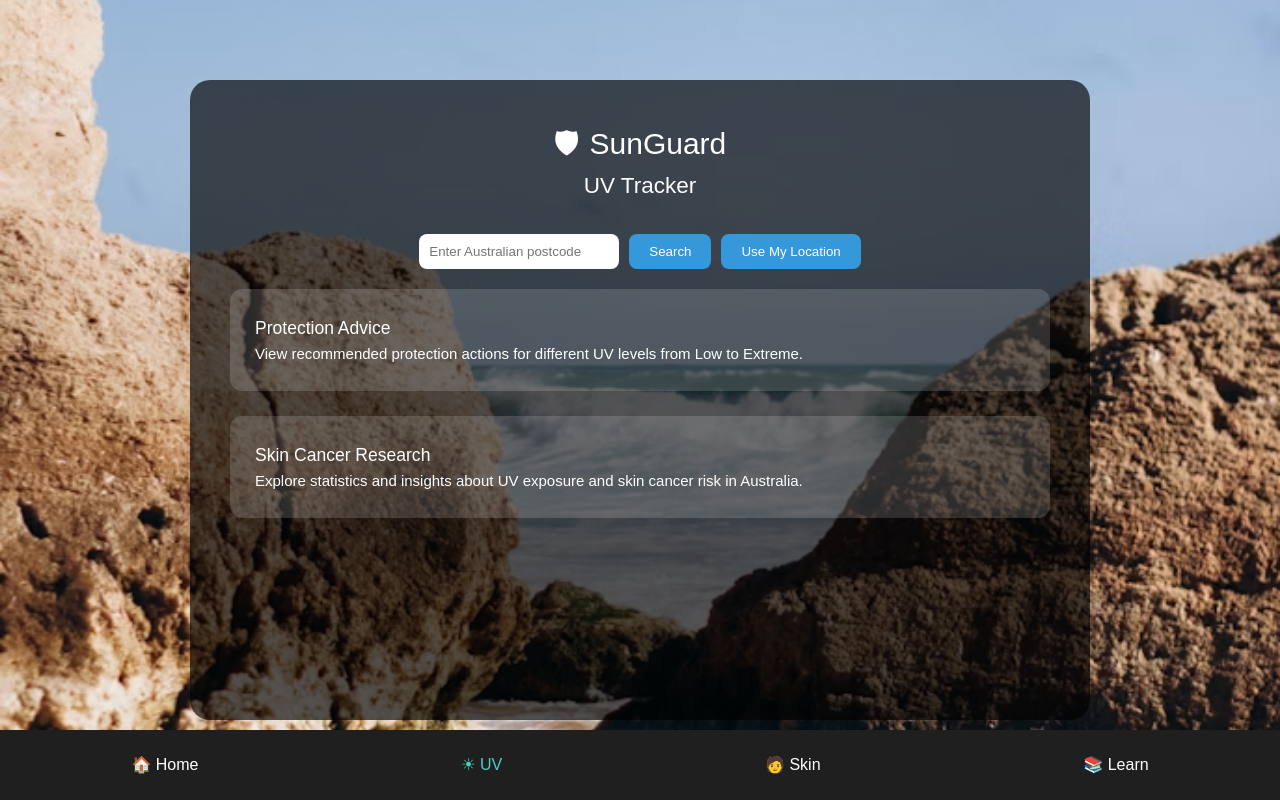
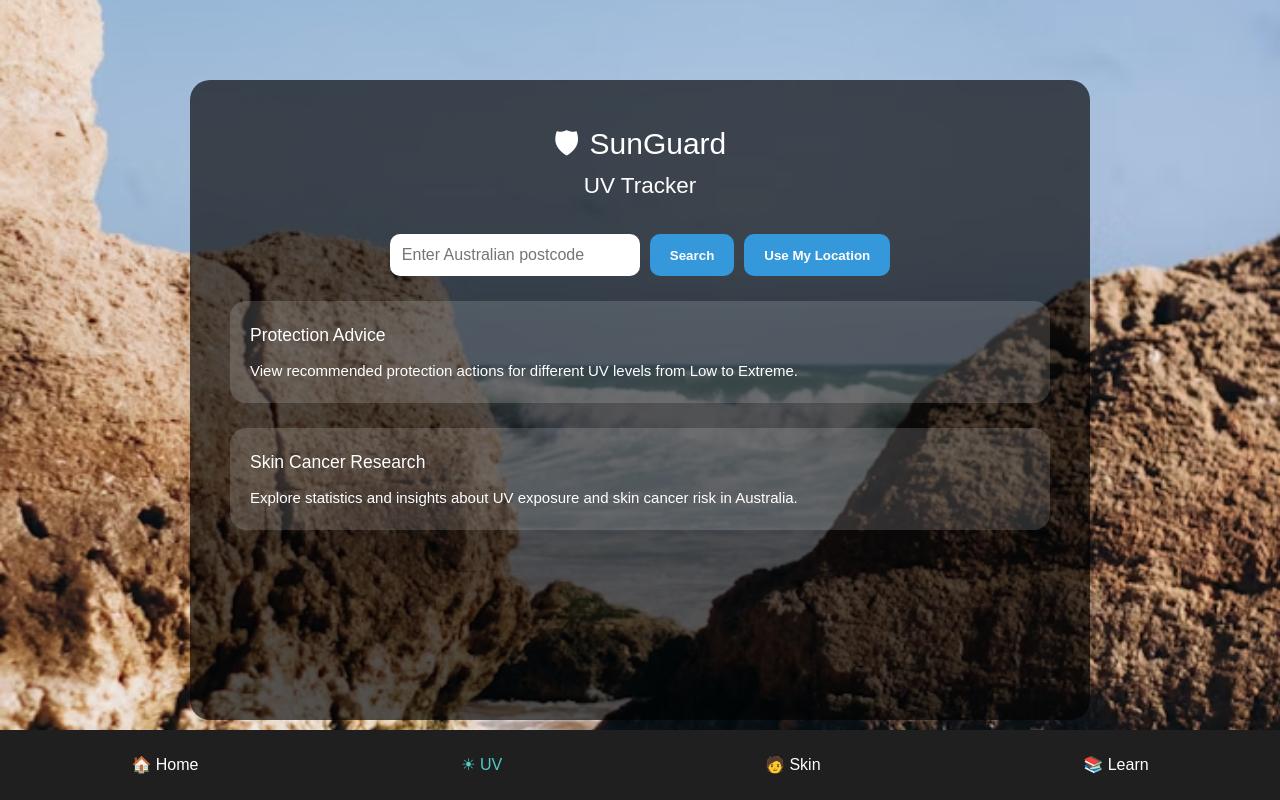
Before and after one commit to Iniyan0037/sunsmart-fullstack, a Vue app in the folder frontend/: page /uv in a window 1280 px wide. Built offline with nearby package versions, Linux system fonts and the light colour scheme; no server answers.

Commit message:
Update UVTrackerView.vue

```diff
--- a/frontend/src/views/UVTrackerView.vue
+++ b/frontend/src/views/UVTrackerView.vue
@@ -52,6 +52,7 @@
 import { ref } from "vue";
 import { useRouter } from "vue-router";
 
+const API_BASE = import.meta.env.VITE_API_BASE;
 const router = useRouter();
 
 // State variables
@@ -73,7 +74,6 @@ function goResearch() {
 
 /**
  * Step 1: Search latitude/longitude via Postcode
- * (Keeping this simple via public API, or you can move to backend too)
  */
 async function searchPostcode() {
   if (!postcode.value) return;
@@ -90,7 +90,6 @@ async function searchPostcode() {
     const lon = data.places[0].longitude;
     location.value = data.places[0]["place name"];
 
-    // Trigger UV fetch from OUR backend
     getUV(lat, lon);
   } catch (error) {
     console.error("Postcode search failed:", error);
@@ -112,20 +111,16 @@ function getLocation() {
     const lon = pos.coords.longitude;
     location.value = "Current Location";
 
-    // Trigger UV fetch from OUR backend
     getUV(lat, lon);
   });
 }
 
 /**
- * Step 3: Fetch UV Index from YOUR BACKEND
- * This satisfies the requirement: "Not directly access the external API"
+ * Step 3: Fetch UV Index from backend
  */
 async function getUV(lat, lon) {
   try {
-    // 关键修改：请求地址指向你本地运行的 Node.js 后端
-    const backendUrl = `http://3.107.240.160:3000/api/uv?lat=${lat}&lon=${lon}`;
-
+    const backendUrl = `${API_BASE}/api/uv?lat=${lat}&lon=${lon}`;
     const res = await fetch(backendUrl);
 
     if (!res.ok) {
@@ -133,15 +128,11 @@ async function getUV(lat, lon) {
     }
 
     const data = await res.json();
-
-    // 根据后端返回的数据结构更新（假设后端返回 { uv_index: 5.2 }）
     uv.value = parseFloat(data.uv_index).toFixed(1);
-
-    // Update UI levels and colors
     setLevel();
   } catch (error) {
     console.error("Error fetching from backend:", error);
-    alert("Failed to fetch UV data from backend server. Make sure your server.js is running!");
+    alert("Failed to fetch UV data from backend server.");
   }
 }
 
@@ -174,7 +165,6 @@ function setLevel() {
 </script>
 
 <style scoped>
-/* 保持你原来的样式不变 */
 .page {
   width: 100%;
   min-height: 100vh;
@@ -218,18 +208,21 @@ function setLevel() {
 }
 
 .location input {
-  padding: 10px;
-  border-radius: 8px;
+  padding: 12px;
+  width: 250px;
+  border-radius: 10px;
   border: none;
-  width: 200px;
+  outline: none;
+  font-size: 16px;
 }
 
 .location button {
-  padding: 10px 20px;
+  padding: 12px 20px;
   border: none;
-  border-radius: 8px;
+  border-radius: 10px;
   background: #3498db;
   color: white;
+  font-weight: bold;
   cursor: pointer;
 }
 
@@ -239,75 +232,76 @@ function setLevel() {
 
 .uvCard {
   text-align: center;
-  margin-bottom: 30px;
+  margin: 30px 0;
 }
 
 .circle {
-  width: 120px;
-  height: 120px;
+  width: 140px;
+  height: 140px;
   border-radius: 50%;
+  margin: 20px auto;
   display: flex;
   align-items: center;
   justify-content: center;
-  font-size: 36px;
+  font-size: 42px;
+  font-weight: bold;
   color: white;
-  margin: 10px auto;
-  box-shadow: 0 4px 15px rgba(0, 0, 0, 0.3);
 }
 
 .level {
-  font-size: 20px;
+  font-size: 22px;
   font-weight: bold;
 }
 
 .barSection {
-  margin-bottom: 40px;
-  text-align: center;
+  margin: 30px 0;
 }
 
 .uvBar {
-  height: 16px;
-  background: linear-gradient(to right, #2ecc71, #f1c40f, #e67e22, #e74c3c, #8e44ad);
+  height: 14px;
   border-radius: 10px;
+  background: linear-gradient(
+    to right,
+    #2ecc71 0%,
+    #f1c40f 25%,
+    #e67e22 50%,
+    #e74c3c 75%,
+    #8e44ad 100%
+  );
   position: relative;
-  margin-top: 10px;
 }
 
 .marker {
-  width: 10px;
+  position: absolute;
+  top: -6px;
+  width: 4px;
   height: 26px;
   background: white;
-  position: absolute;
-  top: -5px;
-  border-radius: 2px;
-  transition: 0.4s ease-out;
-  box-shadow: 0 0 5px rgba(0, 0, 0, 0.5);
+  border-radius: 4px;
 }
 
 .labels {
   display: flex;
   justify-content: space-between;
-  margin-top: 8px;
-  font-size: 13px;
+  margin-top: 10px;
+  font-size: 14px;
+  font-weight: bold;
 }
 
-.low { color: #2ecc71; }
-.moderate { color: #f1c40f; }
-.high { color: #e67e22; }
-.veryhigh { color: #e74c3c; }
-.extreme { color: #8e44ad; }
-
 .card {
+  margin-top: 25px;
+  padding: 20px;
+  border-radius: 16px;
   background: rgba(255, 255, 255, 0.15);
-  padding: 25px;
-  border-radius: 12px;
-  margin-bottom: 25px;
   cursor: pointer;
   transition: 0.3s;
 }
 
 .card:hover {
   background: rgba(255, 255, 255, 0.25);
-  transform: translateY(-3px);
+}
+
+.card h3 {
+  margin-bottom: 10px;
 }
 </style>
```
